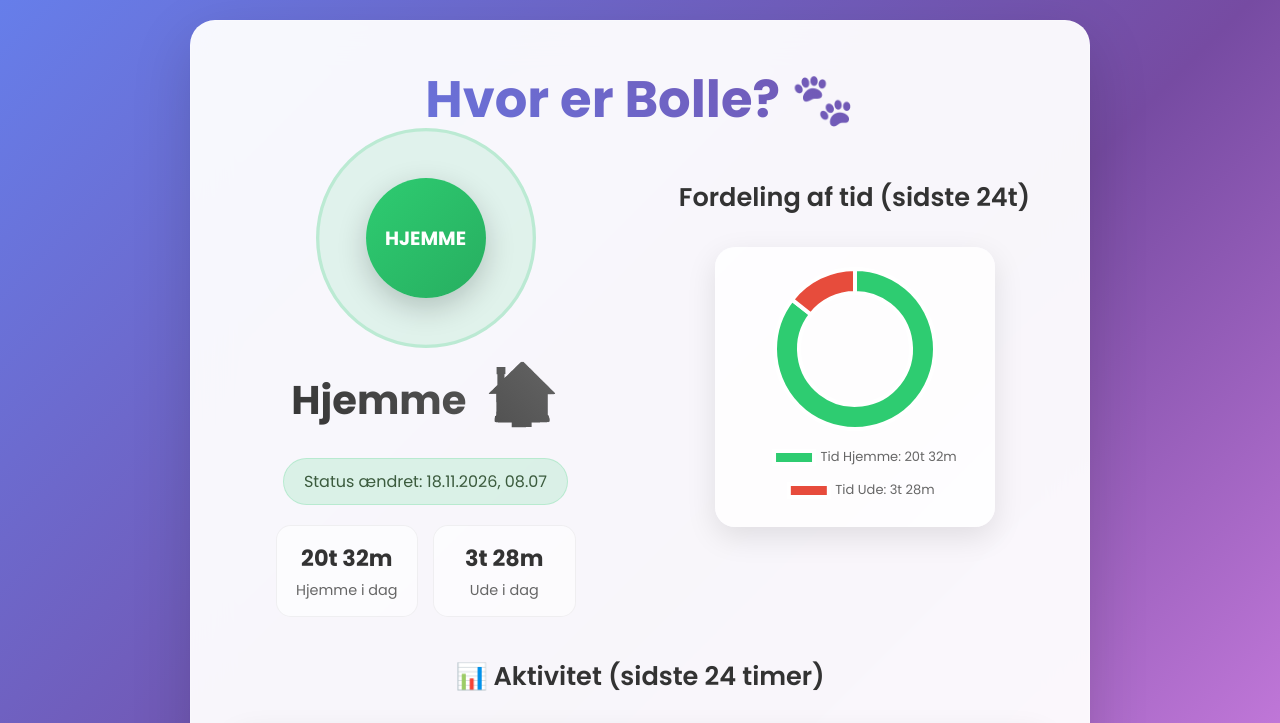
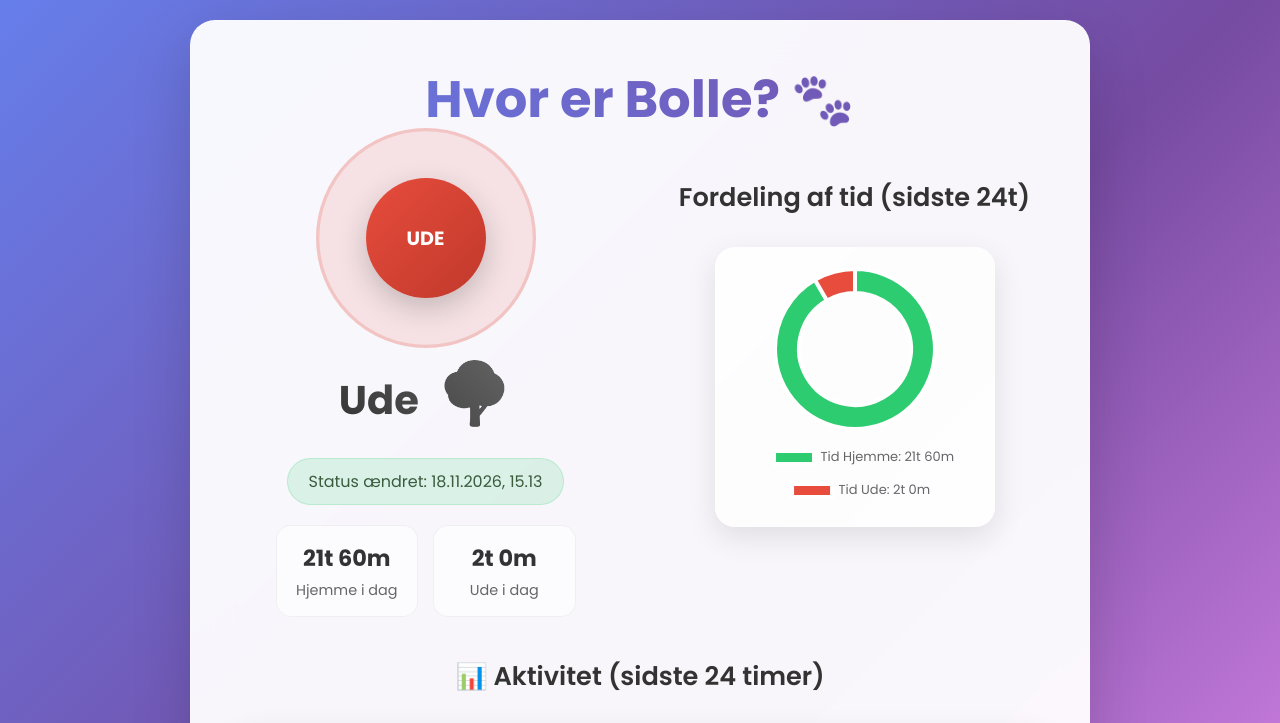
Before and after one commit to henrikastrup/temperatur-display, a plain HTML site: page kat.html in a window 1280 px wide. Shown: the top 723 px of the page. Drawn offline with nearby package versions, Linux system fonts and the light colour scheme.

Commit message:
Opdateret Katte-Dashboard - 18.11.2026, 14.13.20

```diff
--- a/kat.html
+++ b/kat.html
@@ -47,18 +47,18 @@
         <div class="main-content">
             <div class="status-section">
                 <div class="status-indicator">
-                    <div class="pulse-ring inside"></div>
-                    <div class="status-core inside">HJEMME</div>
+                    <div class="pulse-ring outside"></div>
+                    <div class="status-core outside">UDE</div>
                 </div>
-                <div class="status-text">Hjemme <span class="status-icon">🏠</span></div>
-                <div class="last-change">Status ændret: 18.11.2026, 08.07</div>
+                <div class="status-text">Ude <span class="status-icon">🌳</span></div>
+                <div class="last-change">Status ændret: 18.11.2026, 15.13</div>
                 <div class="stats-grid">
                     <div class="stat-card">
-                        <div class="stat-value">20t 32m</div>
+                        <div class="stat-value">21t 60m</div>
                         <div class="stat-label">Hjemme i dag</div>
                     </div>
                     <div class="stat-card">
-                        <div class="stat-value">3t 28m</div>
+                        <div class="stat-value">2t 0m</div>
                         <div class="stat-label">Ude i dag</div>
                     </div>
                 </div>
@@ -80,7 +80,7 @@
         </div>
 
         <div class="footer">
-            Sidst opdateret: 18.11.2026, 08.07
+            Sidst opdateret: 18.11.2026, 15.13
         </div>
     </div>
 
@@ -97,7 +97,7 @@
             type: 'doughnut',
             data: {
                 labels: ['Tid Hjemme', 'Tid Ude'],
-                datasets: [{ data: [20.5379827396075, 3.46213037391504], backgroundColor: ['#2ecc71', '#e74c3c'], borderColor: ['#ffffff'], borderWidth: 4, hoverOffset: 8 }]
+                datasets: [{ data: [21.99426484757, 2.00581550637881], backgroundColor: ['#2ecc71', '#e74c3c'], borderColor: ['#ffffff'], borderWidth: 4, hoverOffset: 8 }]
             },
             options: {
                 responsive: true, maintainAspectRatio: true, cutout: '70%', plugins: { legend: { position: 'bottom', labels: { font: { size: 13, family: 'Poppins' }, padding: 20, generateLabels: function(chart) { const data = chart.data; if (data.labels.length && data.datasets.length) { return data.labels.map((label, i) => { const meta = chart.getDatasetMeta(0); const style = meta.controller.getStyle(i); const value = data.datasets[0].data[i]; const formattedTime = formatHours(value); return { text: label + ': ' + formattedTime, fillStyle: style.backgroundColor, strokeStyle: style.borderColor, lineWidth: style.borderWidth, hidden: isNaN(data.datasets[0].data[i]) || meta.data[i].hidden, index: i }; }); } return []; } } } }, animation: { animateRotate: true, duration: 1500 } }
@@ -107,10 +107,10 @@
         new Chart(activityCtx, {
             type: 'line',
             data: {
-                labels: ["13.04","14.31","22.10","22.30","03.25","04.14","07.16","08.07"],
+                labels: ["22.10","22.30","03.25","04.14","07.16","08.07","15.13"],
                 datasets: [{
                     label: 'Status',
-                    data: [1,0,1,0,1,0,1,0],
+                    data: [1,0,1,0,1,0,1],
                     borderWidth: 3,
                     fill: true,
                     pointRadius: 0,
```
